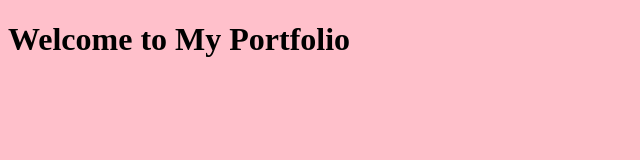
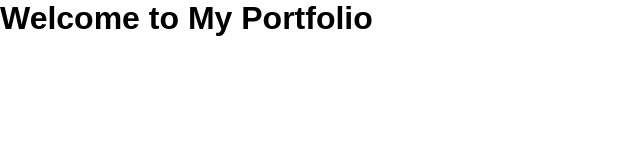
Before and after one commit to matthewftoledo/buildResponsivePortfolio3, a plain HTML site: page index.html in a window 1280 px wide. Shown: the whole page, without its empty margins (0-640 px from the left). Drawn offline with Linux system fonts and the light colour scheme.

Commit message:
first settings

```diff
--- a/style.css
+++ b/style.css
@@ -1,3 +1,17 @@
-html {
-    background-color: pink;
+* {
+    margin: 0;
+    padding: 0;
+    box-sizing: border-box;
+    text-decoration: none;
+    border: none;
+    outline: none;
+    scrollbar-width: none;
+    font-family: 'Poppins', sans-serif;
 }
+
+:root {
+    --bg-color: #080808;
+    --second-bg-color: #1b0000;
+    --text-color: white;
+    --main-color: #f60b0b;
+}
```
